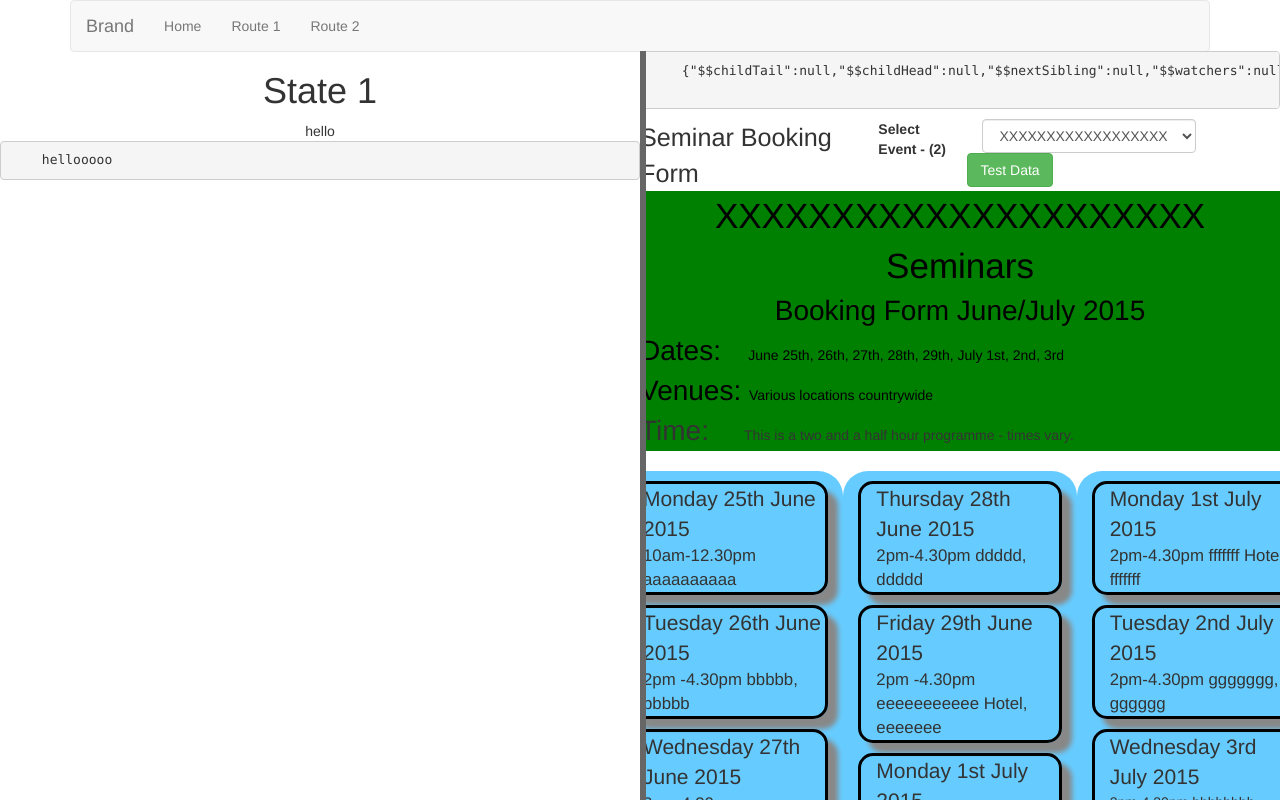
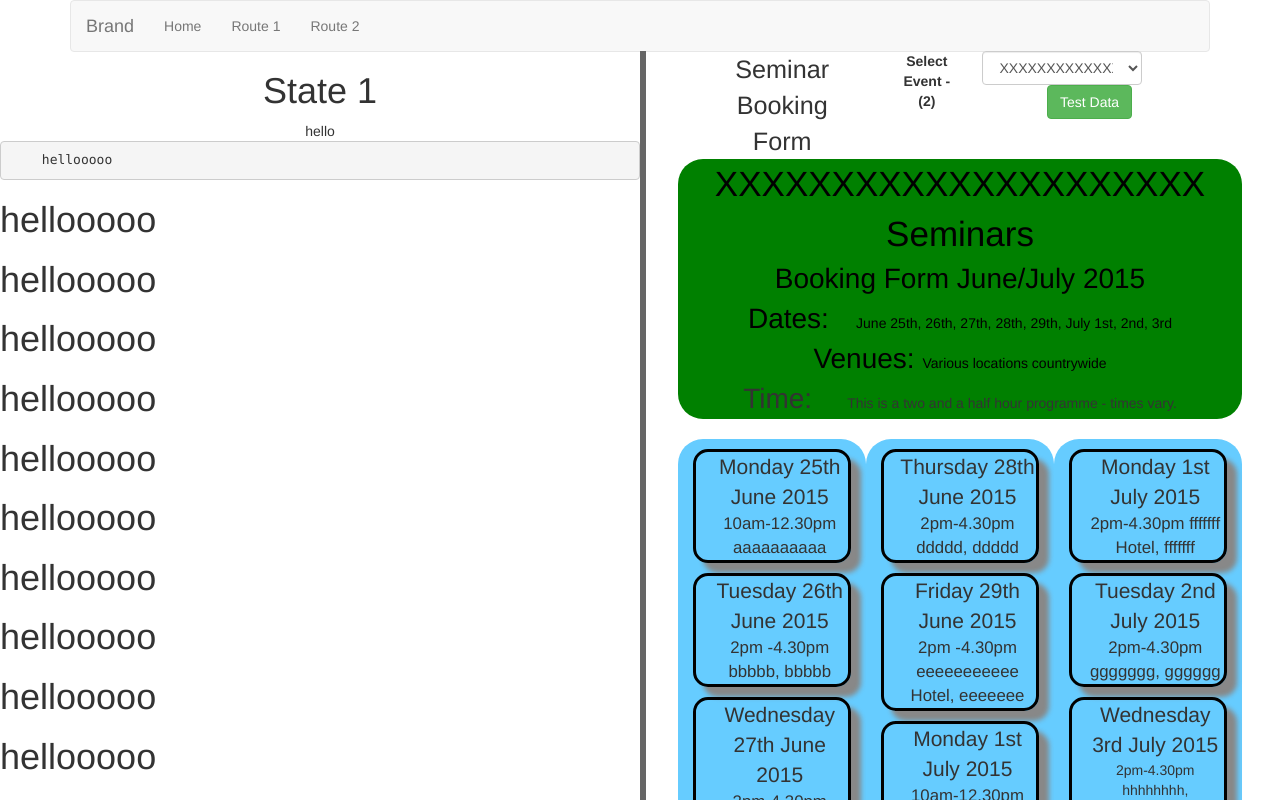
Before and after one commit to witmicko/cms-mo, a website: page app/index.html at #/index in a window 1280 px wide. Drawn offline with nearby package versions, Linux system fonts and the light colour scheme; some packages are replaced by stand-ins of ours; a script that the page names is missing.

Commit message:
scroll fixed

```diff
--- a/app/components/resizer/style.css
+++ b/app/components/resizer/style.css
@@ -12,7 +12,7 @@
     bottom: 0;
     left: 50% /* 200 + 6*/;
     right: 0;
-    overflow: hidden;
+    overflow: auto;
 
 }
 
--- a/app/index.html
+++ b/app/index.html
@@ -14,10 +14,10 @@
     <meta name="description" content="">
     <meta name="viewport" content="width=device-width, initial-scale=1">
 
-    <link rel="stylesheet" href="app.css">
-    <link rel="stylesheet" href="bower_components/bootstrap/dist/css/bootstrap.css">
     <link rel="stylesheet" href="components/resizer/style.css">
     <link rel="stylesheet" href="view1/events.css">
+    <link rel="stylesheet" href="bower_components/bootstrap/dist/css/bootstrap.css">
+    <link rel="stylesheet" href="app.css">
 </head>
 
 <body class="container">
@@ -59,10 +59,10 @@
 
 <script src="bower_components/jquery/dist/jquery.js"></script>
 
-<script src="bower_components/angular/angular.js"></script>
-<script src="bower_components/angular-ui-router/release/angular-ui-router.js"></script>
-<script src="bower_components/angular-animate/angular-animate.js"></script>
-<script src="bower_components/angular-bootstrap/ui-bootstrap.js"></script>
+    <script src="bower_components/angular/angular.js"></script>
+    <script src="bower_components/angular-ui-router/release/angular-ui-router.js"></script>
+    <script src="bower_components/angular-animate/angular-animate.js"></script>
+    <script src="bower_components/angular-bootstrap/ui-bootstrap.js"></script>
 
 
     <script src="app.js"></script>
--- a/app/view1/index.viewA.html
+++ b/app/view1/index.viewA.html
@@ -6,3 +6,6 @@ hello
 <pre>
     {{ hello}}
 </pre>
+<div ng-repeat="n in [1,2,3,4,5,6,7,8,9,10,11,12,13]">
+    <h1>{{ hello}}</h1>
+</div>
--- a/app/view1/index.viewB.html
+++ b/app/view1/index.viewB.html
@@ -1,14 +1,11 @@
 <!-- move this to middleware later, techical debt -->
-<pre>
-    {{wholescope}}
-    </pre>
 
-<div>
+<div class="container-fluid text-center col-xs-10 col-xs-offset-1">
     <div class="row">
         <div class="col-md-4">
             <span class="rl_font_1_8"> {{attendeeTemplateMode}} Booking Form </span>
         </div>
-        <div class="col-md-8" ng-show="{{eventConfigurations.length}} > 0">
+        <div class="col-md-8" ng-show="eventConfigurations.length > 0">
             <div class="form-group">
                 <label class="col-md-3 control-label no-print">Select Event - ({{eventConfigurations.length}})</label>
                 <div class="col-md-7">
@@ -28,7 +25,7 @@
     </div>
 
     <!-- view cannot be used -->
-    <div class="row" ng-show="{{eventConfigurations.length}}==0">
+    <div class="row" ng-show="eventConfigurations.length==0">
         <div class="col-md-12 no-event-data">
             <h1>Error:</h1>
             <h2>
```
